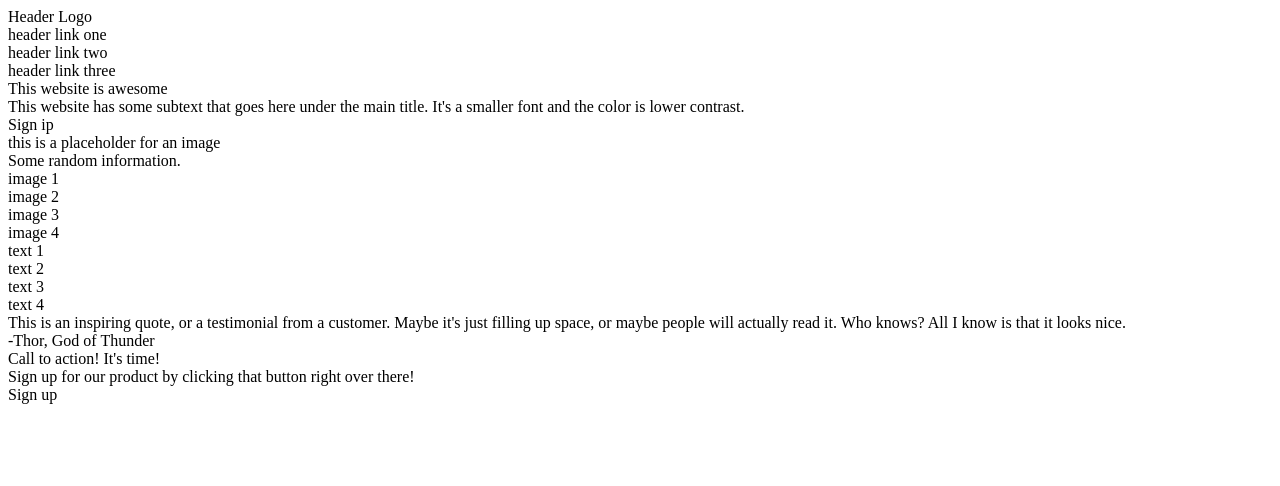
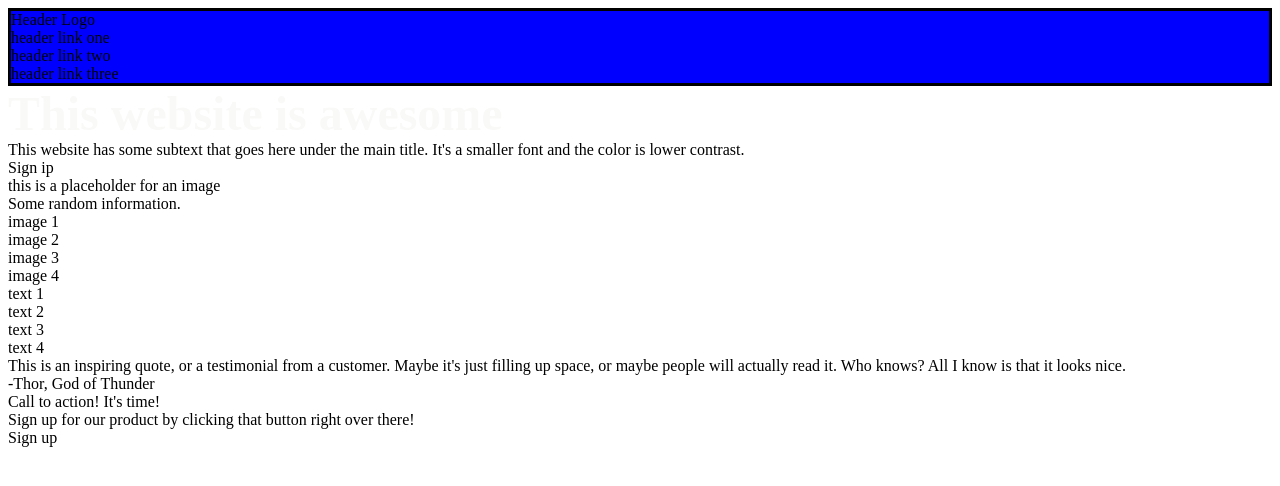
Before and after one commit to Lov3M4chine/odin-landing-page, a plain HTML site: page index.html in a window 1280 px wide. Drawn offline with Linux system fonts and the light colour scheme.

Commit message:
Fix html formatting issues

```diff
--- a/index.html
+++ b/index.html
@@ -9,41 +9,54 @@
 </head>
 <body>
     <div class="container">
-        <div class="top"></div>
-            <div class="header"></div>
+        <div class="top">
+            <div class="header">
                 <div class="header-logo">Header Logo</div>
-                <div class="header-links-container"></div>
+                <div class="header-links-container">
                     <div class="header-links">header link one</div>
                     <div class="header-links">header link two</div>
                     <div class="header-links">header link three</div>
-            <div class="sign-up-section-container"></div>
+                </div>
+            </div>
+            <div class="sign-up-section-container">
                 <div class="header-one-title">This website is awesome</div>
                 <div class="header-text">This website has some subtext that goes here under the main title. It's a smaller font and the color is lower contrast.</div>
                 <div class="sign-up-button-top">Sign ip</div>
                 <div class="header-image">this is a placeholder for an image</div>
-        <div class="middle-one"></div>
+            </div>
+        </div>
+        <div class="middle-one">
             <div class="header-two-title">Some random information.</div>
-            <div class="cards-container"></div>
-                <div class="card-images-container"></div>
+            <div class="cards-container">
+                <div class="card-images-container">
                     <div class="card-images">image 1</div>
                     <div class="card-images">image 2</div>
                     <div class="card-images">image 3</div>
                     <div class="card-images">image 4</div>
-                <div class="card-text-container"></div>
+                </div>
+                <div class="card-text-container">
                     <div class="card-text">text 1</div>
                     <div class="card-text">text 2</div>
                     <div class="card-text">text 3</div>
                     <div class="card-text">text 4</div>
-        <div class="middle-two"></div>
-            <div class="quote-container"></div>
+                </div>
+            </div>
+        </div>
+        <div class="middle-two">
+            <div class="quote-container">
                 <div class="quote-text">This is an inspiring quote, or a testimonial from a customer. Maybe it's just filling up space, or maybe people will actually read it. Who knows? All I know is that it looks nice.</div>
                 <div class="quote-author">-Thor, God of Thunder</div>
-        <div class="bottom"></div>
-            <div class="call-to-action-box"></div>
-                <div class="call-to-action-text-container"></div>
+            </div>
+        </div>
+        <div class="bottom">
+            <div class="call-to-action-box">
+                <div class="call-to-action-text-container">
                     <div class="call-to-action-header">Call to action! It's time!</div>
                     <div class="call-to-action-text'">Sign up for our product by clicking that button right over there!</div>
+                </div>
                 <div class="sign-up-button-bottom">Sign up</div>
+            </div>
+        </div>
     </div>
 </body>
 </html>
--- a/styles.css
+++ b/styles.css
@@ -0,0 +1,20 @@
+.top {
+
+}
+
+.header {
+    background-color: blue;
+    height: auto;
+    border: solid black;
+
+}
+
+.header-links-container {
+
+}
+
+.header-one-title {
+    font-size: 48px;
+    font-weight: bolder;
+    color: #f9faf8
+}
```
